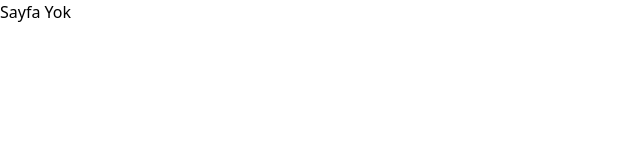
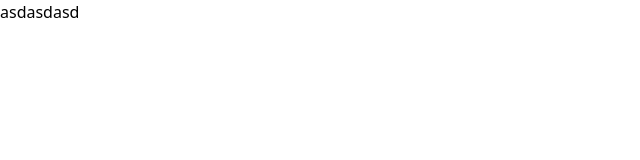
Before and after one commit to umutcanbas/React-Practice, a Next.js app in the folder next-101/: page /products in a window 1280 px wide. Before the commit this address had no page. Shown: the top 160 px of the page, without its empty margins (0-640 px from the left). Built offline with nearby package versions, Linux system fonts and the light colour scheme.

Commit message:
Add Product component to display product information

```diff
--- /dev/null
+++ b/next-101/app/products/page.tsx
@@ -0,0 +1,7 @@
+import React from "react";
+
+const Product = () => {
+  return <div>asdasdasd</div>;
+};
+
+export default Product;
```
